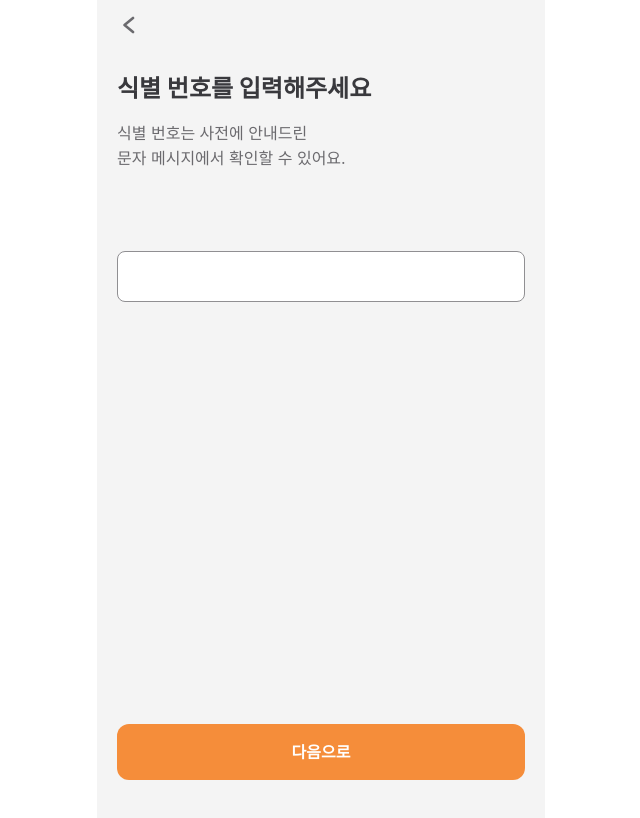
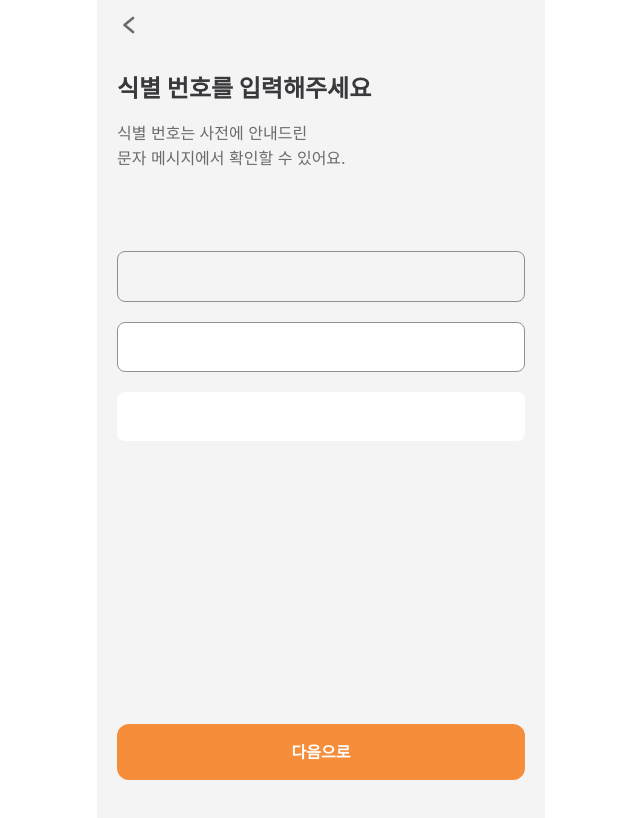
Before and after one commit to Smile-Mate/Smile-Mate, a Next.js app: page /login in a window 1280 px wide. Shown: the top 818 px of the page, without its empty margins (319-959 px from the left). Built offline with nearby package versions, Linux system fonts and the light colour scheme.

Commit message:
feat: 인풋 비교

```diff
--- a/containers/LoginContainer.tsx
+++ b/containers/LoginContainer.tsx
@@ -18,11 +18,9 @@ export default function LoginContainer() {
             title="식별 번호를 입력해주세요"
             description={`식별 번호는 사전에 안내드린\n문자 메시지에서 확인할 수 있어요.`}
           />
-          <input
-            type="text"
-            className="mt-20
-           p-3 border-[0.4px] border-neutral-500 rounded-lg"
-          />
+          <input type="text" className="mt-20 p-3 border-[0.4px] border-neutral-500 bg-[#F4F4F4] rounded-lg" />
+          <input type="text" className="mt-5 p-3 border-[0.4px] border-neutral-500 rounded-lg" />
+          <input type="text" className="mt-5 p-3 border-neutral-500 rounded-lg" />
         </PaddingBlock>
       </Container>
       <BottomPortal>
```
